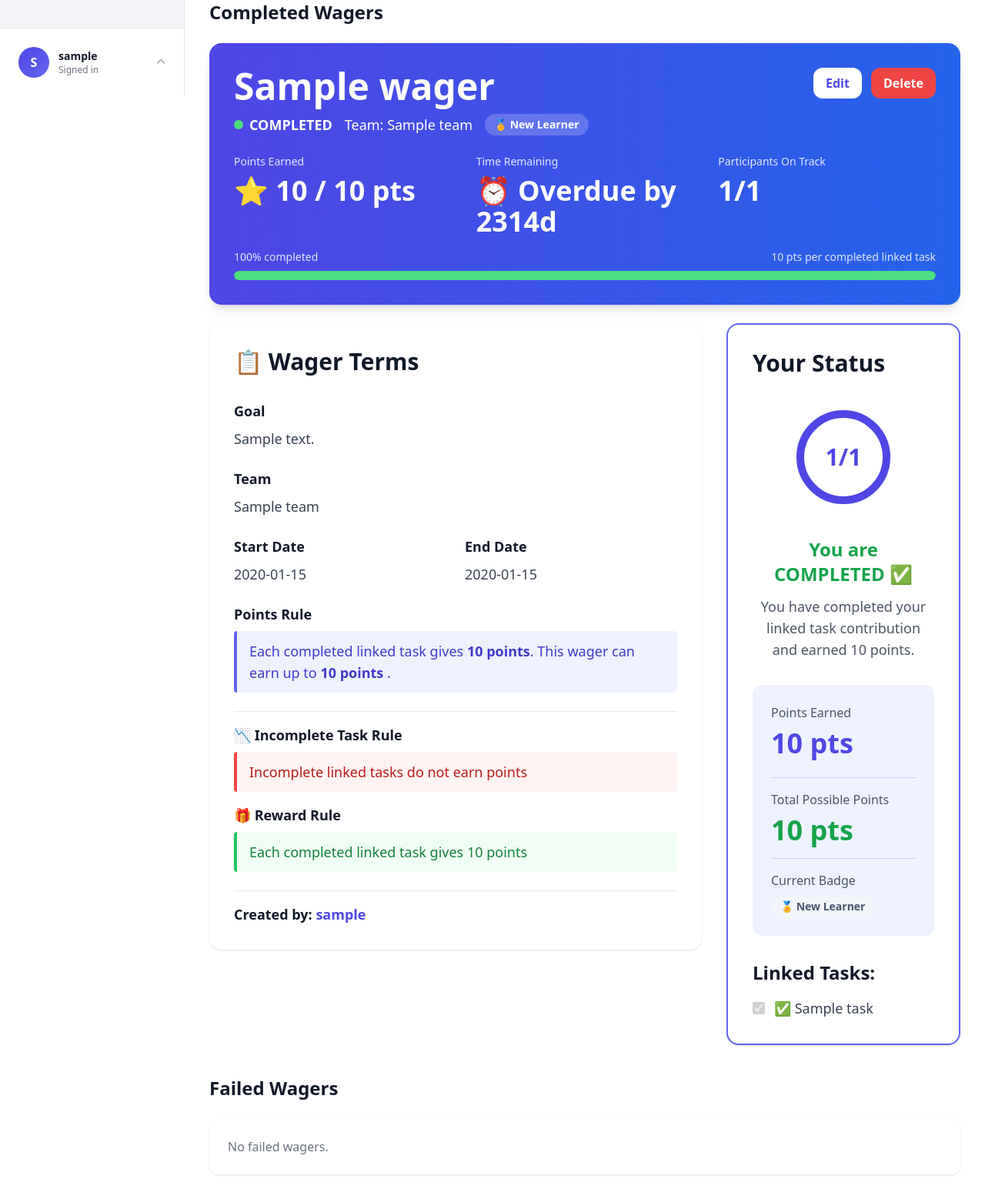
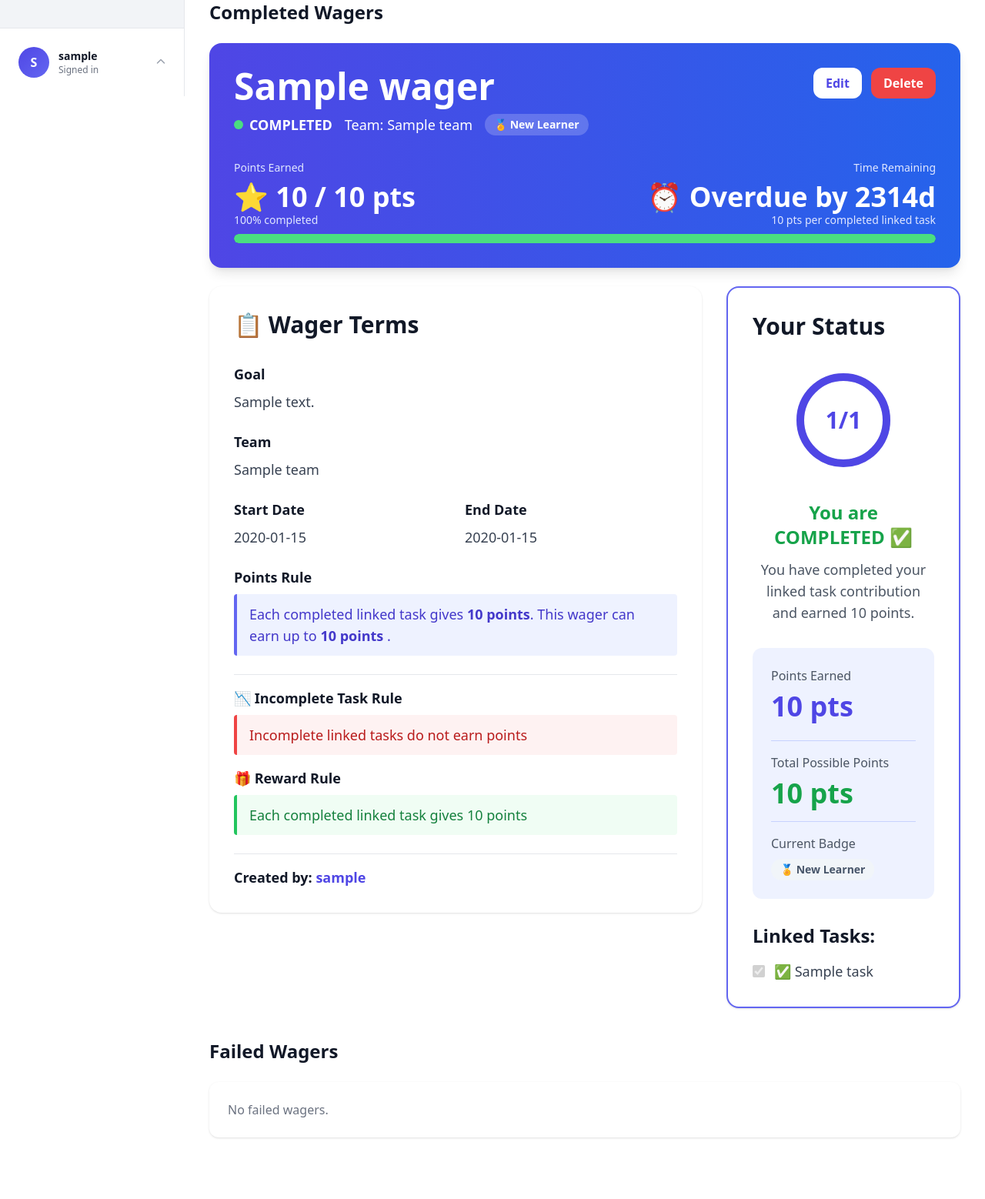
Before and after one commit to dannyc169/Agile-Development-Team-Project, a Flask app: page /wagers in a window 1280 px wide. Shown: the part 675-2233 px from the top of the page at 77% size. After the commit the page ends 2154 px from the top, so only its background shows below. Run offline with Flask 3, Linux system fonts and the light colour scheme; a user stored in the database is signed in; tables that the repository leaves empty hold one stand-in row (values such as "Sample post"); some libraries are stand-ins or nearby versions.

Commit message:
Remove participant count from wager summary card

```diff
--- a/studysync/app/templates/wagers/detail.html
+++ b/studysync/app/templates/wagers/detail.html
@@ -58,24 +58,18 @@
             {% endif %}
         </div>
 
-        <div class="grid grid-cols-1 md:grid-cols-3 gap-8 mb-4">
-            <div>
-                <p class="text-sm text-indigo-100 mb-2">Points Earned</p>
-                <p class="text-4xl font-bold">
-                    ⭐ {{ wager.points_earned|default(wager.prize_pool) }} /
-                    {{ wager.total_possible_points|default(wager.prize_pool) }} pts
+      <div class="grid grid-cols-1 md:grid-cols-2 gap-8 mt-8">
+          <div>
+                <p class="text-sm text-indigo-100">Points Earned</p>
+                <p class="text-4xl font-bold mt-2">
+                    ⭐ {{ wager.points_earned }} / {{ wager.total_possible_points }} pts
                 </p>
             </div>
 
-            <div>
-                <p class="text-sm text-indigo-100 mb-2">Time Remaining</p>
-                <p class="text-4xl font-bold">⏰ {{ wager.time_remaining }}</p>
-            </div>
-
-            <div>
-                <p class="text-sm text-indigo-100 mb-2">Participants On Track</p>
-                <p class="text-4xl font-bold">
-                    {{ wager.participants_on_track }}/{{ wager.total_participants }}
+            <div class="md:text-right">
+                <p class="text-sm text-indigo-100">Time Remaining</p>
+                <p class="text-4xl font-bold mt-2">
+                    ⏰ {{ wager.time_remaining }}
                 </p>
             </div>
         </div>
```
